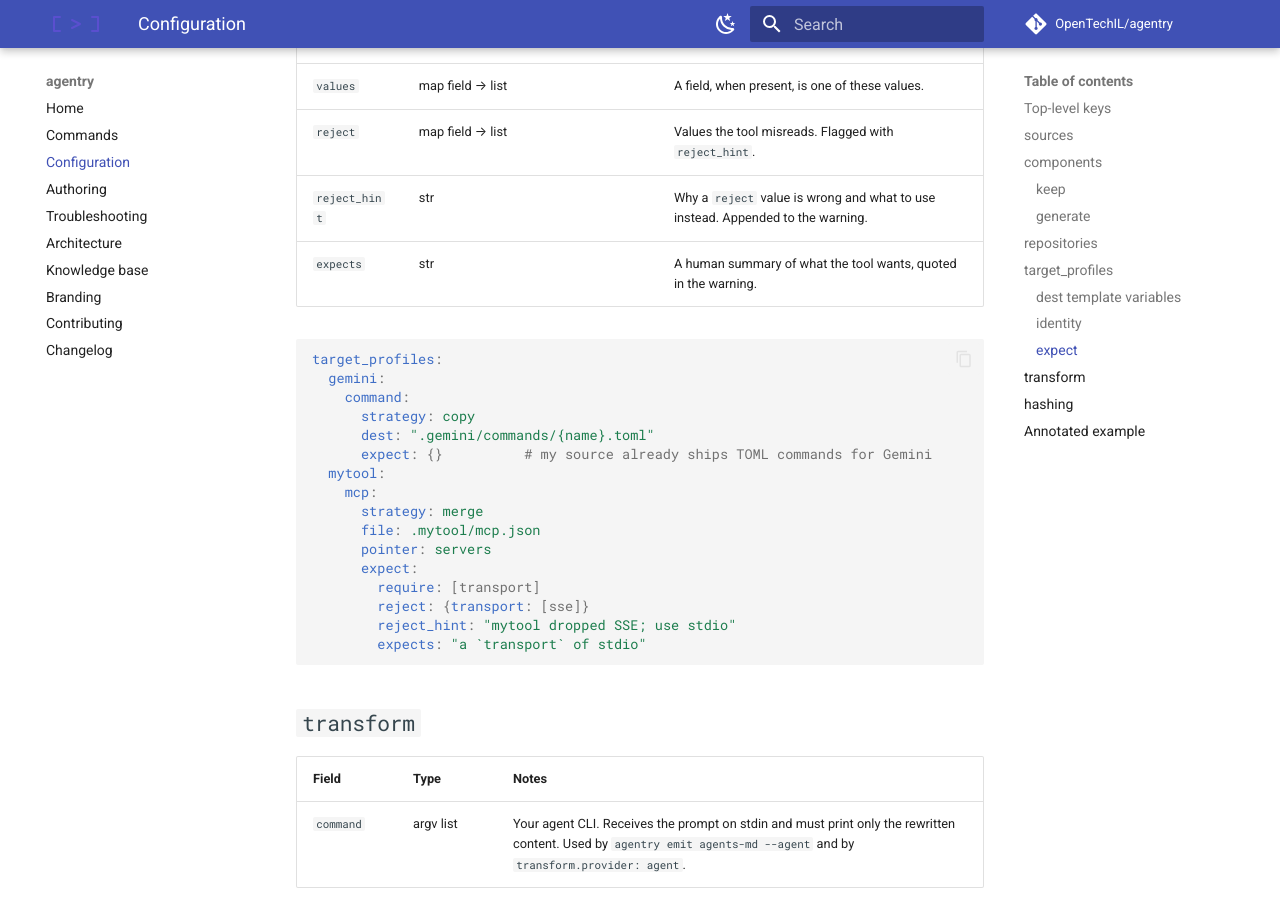
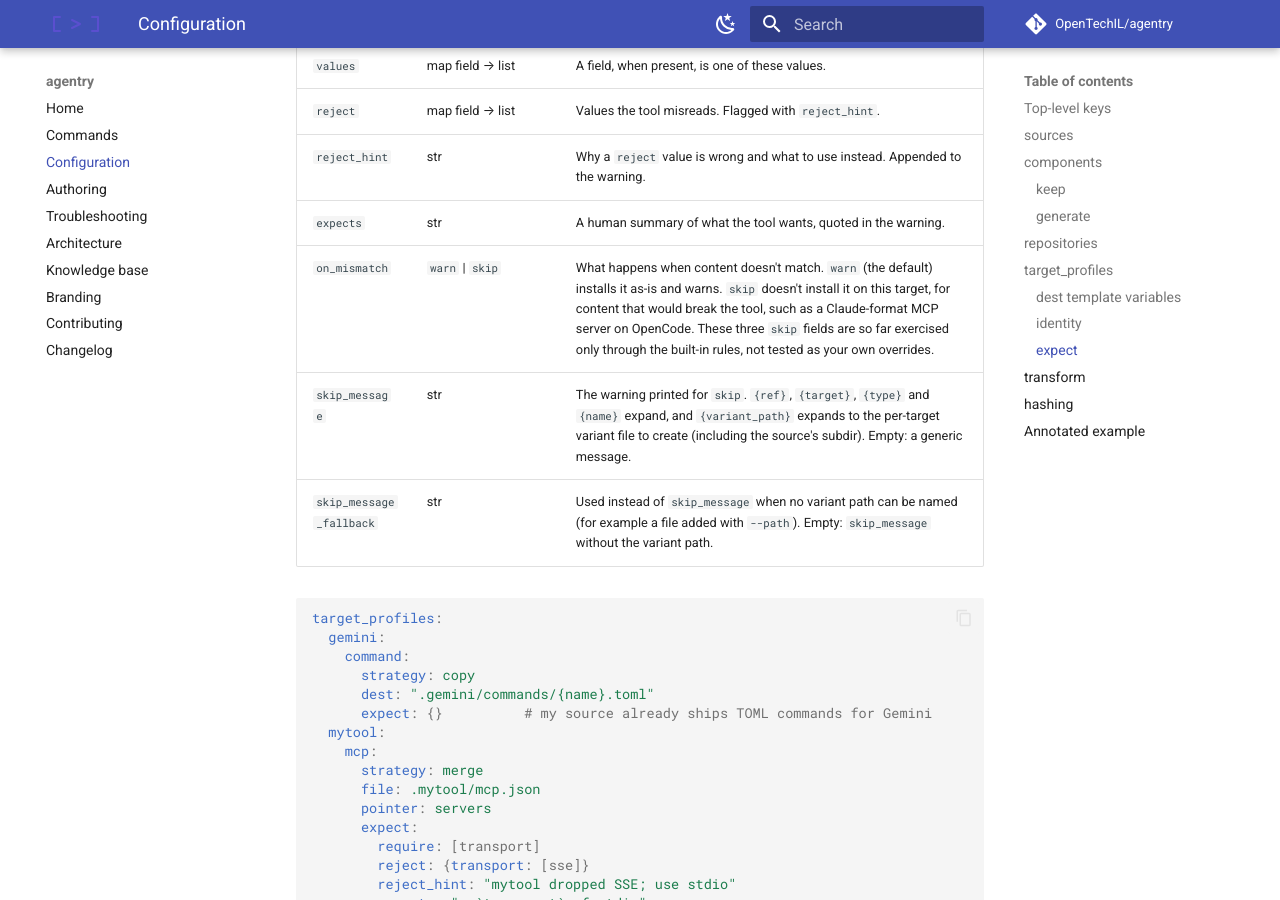
Before and after one commit to OpenTechIL/agentry, an MkDocs documentation site: the page built from docs/config-reference.md, in a window 1280 px wide and 900 px high, scrolled down 8534 px. Built offline with MkDocs 1.6.1 and Material for MkDocs 9.7.7, drawn with Linux system fonts in a browser that asks for light colours; comment, search, counter and statistics services are not loaded.

Commit message:
document the expect skip fields in the config reference

````diff
--- a/docs/config-reference.md
+++ b/docs/config-reference.md
@@ -255,6 +255,9 @@ A tool you define only in `target_profiles` has no built-in check to inherit.
 | `reject` | map field → list | Values the tool misreads. Flagged with `reject_hint`. |
 | `reject_hint` | str | Why a `reject` value is wrong and what to use instead. Appended to the warning. |
 | `expects` | str | A human summary of what the tool wants, quoted in the warning. |
+| `on_mismatch` | `warn` \| `skip` | What happens when content doesn't match. `warn` (the default) installs it as-is and warns. `skip` doesn't install it on this target, for content that would break the tool, such as a Claude-format MCP server on OpenCode. These three `skip` fields are so far exercised only through the built-in rules, not tested as your own overrides. |
+| `skip_message` | str | The warning printed for `skip`. `{ref}`, `{target}`, `{type}` and `{name}` expand, and `{variant_path}` expands to the per-target variant file to create (including the source's subdir). Empty: a generic message. |
+| `skip_message_fallback` | str | Used instead of `skip_message` when no variant path can be named (for example a file added with `--path`). Empty: `skip_message` without the variant path. |
 
 ```yaml
 target_profiles:
````
